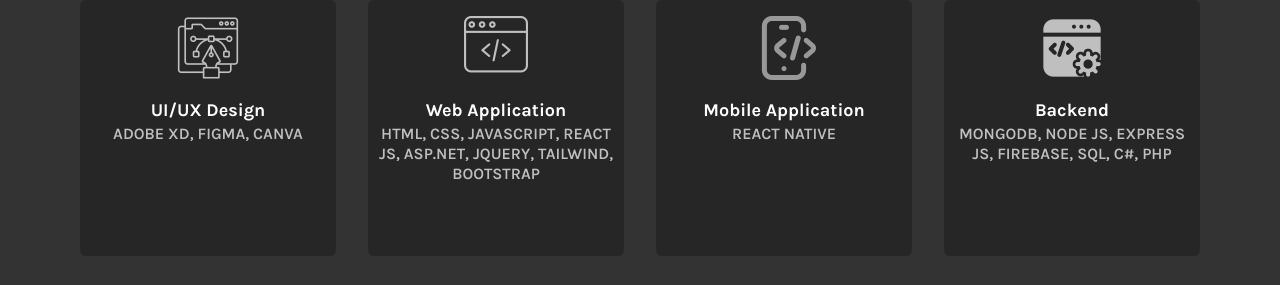
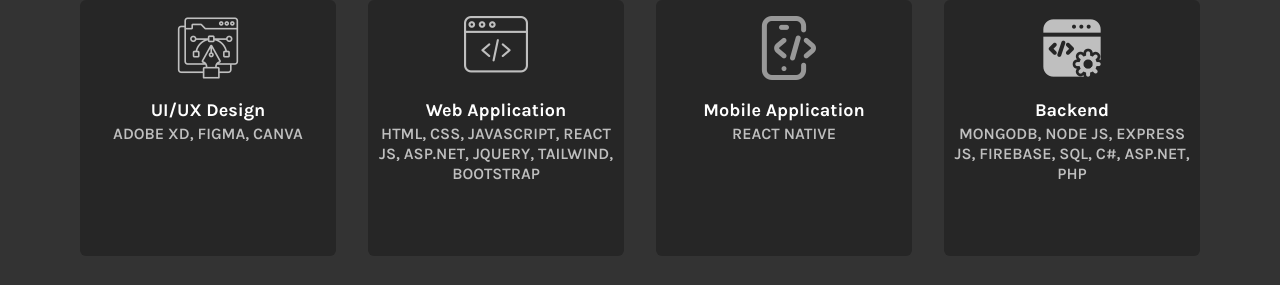
Before and after one commit to Mark-WebHabit/luiz.github.io, a website: page index.html in a window 1280 px wide. Shown: the part 840-1125 px from the top of the page. Drawn offline with nearby package versions, Linux system fonts and the light colour scheme.

Commit message:
Update index.html

```diff
--- a/index.html
+++ b/index.html
@@ -200,7 +200,7 @@
 					<p class="font-bold text-lg">Backend</p>
         </p>
         <p class="grow w-full overflow-y-scroll px-2 font-semibold leading-5 text-grayish">
-          MONGODB, NODE JS, EXPRESS JS, FIREBASE, SQL, C#, PHP
+          MONGODB, NODE JS, EXPRESS JS, FIREBASE, SQL, C#, ASP.NET, PHP
         </p>
 				</div>
 				<div
```
